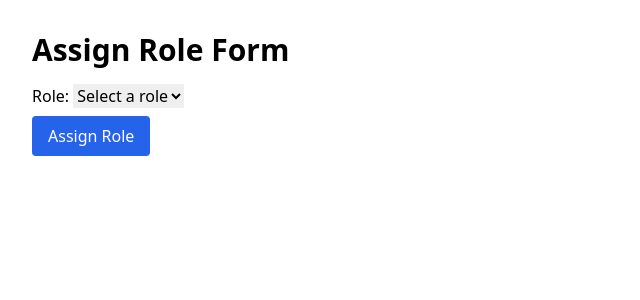
After one commit to MohammadFahad1/Django-Assignment-1-Event-Management-System, a Django app: page /users/admin/1/assign-role/ in a window 1280 px wide. The commit adds this page. Shown: the top 300 px of the page, without its empty margins (0-640 px from the left). Run offline with Django 5.2, Linux system fonts and the light colour scheme; tables that the repository leaves empty hold one stand-in row (values such as "Sample post").

Commit message:
Assign role feature added to the user model

```diff
--- a/static/css/output.css
+++ b/static/css/output.css
@@ -691,11 +691,6 @@ video {
   margin-bottom: 1.25rem;
 }
 
-.mx-10 {
-  margin-left: 2.5rem;
-  margin-right: 2.5rem;
-}
-
 .mb-16 {
   margin-bottom: 4rem;
 }
@@ -1121,6 +1116,10 @@ video {
 
 .p-6 {
   padding: 1.5rem;
+}
+
+.p-8 {
+  padding: 2rem;
 }
 
 .px-10 {
--- a/users/forms.py
+++ b/users/forms.py
@@ -1,7 +1,7 @@
 from django import forms
 import re
 from django.contrib.auth.forms import UserCreationForm
-from django.contrib.auth.models import User
+from django.contrib.auth.models import User, Permission, Group
 from django.core.validators import validate_email
 from events.forms import StyledFormMixin
 
@@ -88,3 +88,6 @@ class CustomRegistrationForm(StyledFormMixin, forms.ModelForm):
         if commit:
             user.save()
         return user
+
+class AssignRoleForm(forms.Form):
+    role = forms.ModelChoiceField(queryset=Group.objects.all(), empty_label="Select a role")
--- /dev/null
+++ b/users/templates/admin/assign_role.html
@@ -0,0 +1,12 @@
+{% extends "admin/dashboard.html" %}
+
+{% block content %}
+<div class="container mx-auto p-8">
+    <h1 class="text-3xl font-bold mb-4">Assign Role Form</h1>
+    <form action="" method="post">
+        {% csrf_token %}
+        {{ form.as_p }}
+        <button type="submit" class="py-2 px-4 bg-blue-600 text-white rounded mt-2">Assign Role</button>
+    </form>
+</div>
+{% endblock content %}
--- a/users/urls.py
+++ b/users/urls.py
@@ -1,5 +1,5 @@
 from django.urls import path
-from users.views import sign_up, sign_in, sign_out, admin_dashboard
+from users.views import sign_up, sign_in, sign_out, admin_dashboard, assign_role
 from core.views import home
 
 urlpatterns = [
@@ -8,4 +8,5 @@ urlpatterns = [
     path('home/', home, name="home"),
     path('sign-out/', sign_out, name="sign-out"),
     path('admin/dashboard/', admin_dashboard, name="admin-dashboard"),
+    path('admin/<int:user_id>/assign-role/', assign_role, name="assign-role"),
 ]
--- a/users/views.py
+++ b/users/views.py
@@ -4,7 +4,7 @@ from django.contrib import messages
 from django.contrib.auth.models import User
 from django.contrib.auth import login, authenticate, logout
 
-from users.forms import CustomRegistrationForm
+from users.forms import CustomRegistrationForm, AssignRoleForm
 
 # Create your views here.
 def sign_up(request):
@@ -47,3 +47,28 @@ def sign_out(request):
 def admin_dashboard(request):
     users = User.objects.all()
     return render(request, 'admin/dashboard.html', {"users": users})
+
+def assign_role(request, user_id):
+    user = User.objects.get(id=user_id)
+    form = AssignRoleForm()
+    if request.method == 'POST':
+        form = AssignRoleForm(request.POST)
+        if form.is_valid():
+            role = form.cleaned_data['role']
+            user.groups.clear()
+            user.groups.add(role)
+            messages.success(request, 'User {user.username} has been assigned to the {role.name} role')
+            return redirect('admin-dashboard')
+
+    return render(request, 'admin/assign_role.html', {"form": form})
+
+def role_assign(request, user_id):
+    user = User.objects.get(id=user_id)
+    form = AssignRoleForm()
+
+    if request.method == 'POST':
+        form = AssignRoleForm(request.POST)
+        if form.is_valid():
+            role = form.cleaned_data['role']
+            user.groups.clear()
+            user.groups.add(role)
```
Also changed, not shown: users/templates/admin/dashboard.html (+3 -64 lines), users/templates/admin/user_list.html (added, +63 -0 lines).
